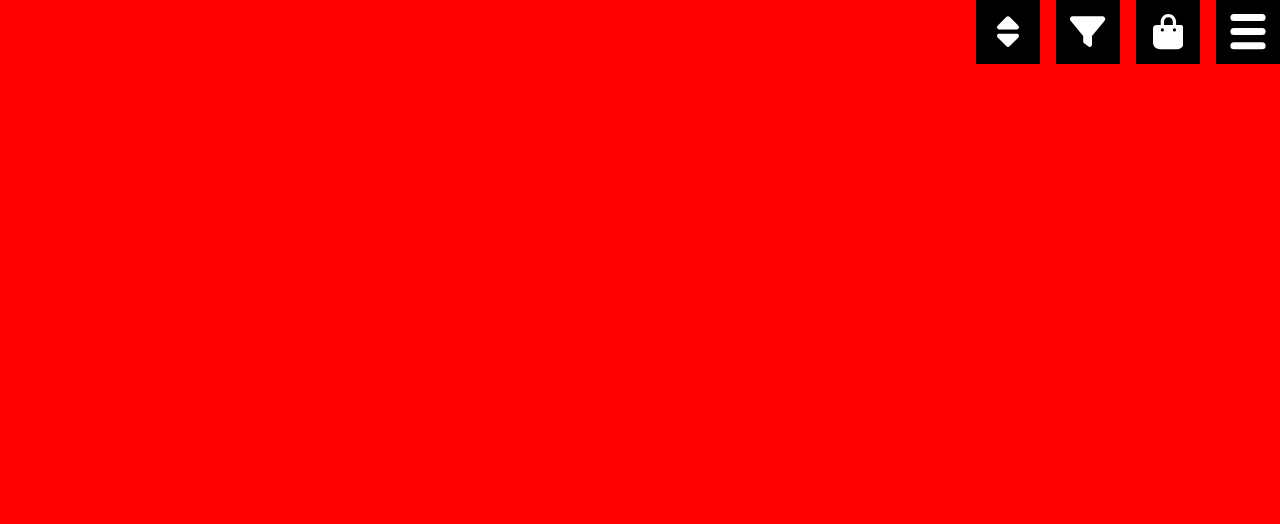
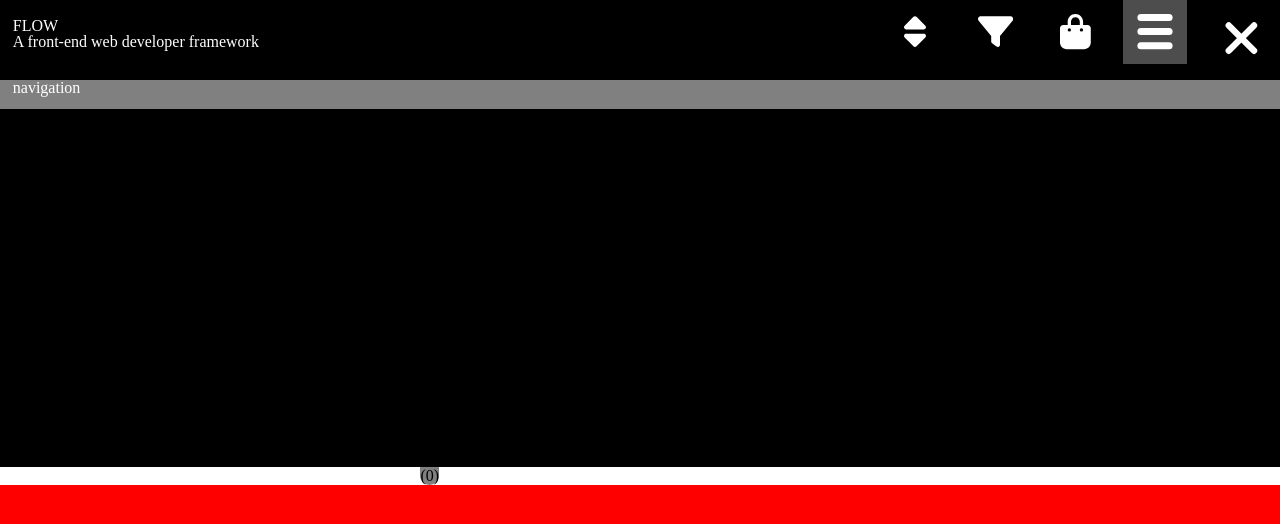
Before and after one commit to Driijko/flow-0.2, a Svelte app: page / in a window 1280 px wide. Shown: the top 524 px of the page. Built offline with nearby package versions, Linux system fonts and the light colour scheme.

Commit message:
Basic layout of SiteMenu.

```diff
--- a/src/components/1-site/AudioBkg.svelte
+++ b/src/components/1-site/AudioBkg.svelte
@@ -8,7 +8,7 @@
   // ELEMENT REFERENCE -----------------------------------
   let audioBkgElement;
 
-  // STATE ------------------------------------------
+  // LOCAL STATE ------------------------------------------
   let playlistMode = false;
   let ended = false;
 
@@ -55,6 +55,7 @@
 
 </script>
 
+<!-- MARKUP //////////////////////////////////////////////// -->
 <audio bind:this={audioBkgElement} src={$audioBkgTrack.path}
   bind:paused={$audioBkgPaused} loop={$audioBkgLoop}
   bind:currentTime={$audioBkgCurrentTime}
--- a/src/components/1-site/interface/InterfaceModal.svelte
+++ b/src/components/1-site/interface/InterfaceModal.svelte
@@ -24,9 +24,6 @@
 
 <!-- STYLES ////////////////////////////////////////////////////// -->
 <style>
-dialog {
-  border: 4px solid yellow;
-}
 dialog.mobile {
   height: calc((100 - var(--thm)) * 1%);
   width: 100%;
--- a/src/components/1-site/interface/site-menu/SiteMenu.svelte
+++ b/src/components/1-site/interface/site-menu/SiteMenu.svelte
@@ -9,7 +9,7 @@
 </script>
 
 <!-- MARKUP //////////////////////////////////////////////////////////// -->
-<div class="site-menu"
+<div class="site-menu fill"
   class:portrait={$breakpoint !== "small-desktop"}
   class:landscape={$breakpoint === "small-desktop"}
 >
@@ -28,15 +28,85 @@
 
 <!-- STYLES //////////////////////////////////////////// -->
 <style>
+/* GENERAL ----------------------------------------------- */
+header {
+  height: 10%;
+  padding: 0% 0% 1% 1%;
+  background-color: black;
+  color: white;
+  display: flex;
+  flex-direction: column;
+  justify-content: center;
+}
+div :global(.site-menu-breadcrumbs) {
+  background-color: grey;
+  color: white;
+  padding: 0% 0% 1% 1%;
+  display: flex;
+  align-items: center;
+}
+div :global(.site-menu-tab) {
+  background-color: black;
+  border-color: grey;
+  border-style: solid;
+}
 div :global(.site-menu-tab-buttons) {
   width: 100%;
-  background-color: blue;
+  background-color: white;
   display: flex;
   justify-content: space-between;
   color: black;
 }
+div :global(.site-menu-tab-buttons li) {
+  height: 100%;
+}
 div :global(.site-menu-tab-buttons button) {
-  background-color: yellow;
-  width: 10vw;
+  height: 90%;
+  width: 100%;
+  border-radius: 0 0 50% 50%;
+  background-color: grey;
+}
+div :global(.site-menu-tab-buttons button.highlight) {
+  background-color: red;
+}
+
+/* PORTRAIT ------------------------------------------------- */
+.site-menu.portrait header {
+  display: flex;
+  flex-direction: column;
+  justify-content: center;
+  gap: calc(var(--ih)/100);
+}
+.site-menu.portrait h1 {
+  font-size: calc(var(--iw)/18);
+}
+.site-menu.portrait h2 {
+  font-size: calc(var(--iw)/25);
+}
+.site-menu.portrait :global(.site-menu-breadcrumbs) {
+  height: 3.6%;
+  font-size: calc(var(--iw)/19.3);
+  padding-top: calc(var(--iw)/150);
+}
+.site-menu.portrait :global(.site-menu-tab) {
+  border-width: calc(var(--iw)/70);
+}
+.site-menu.portrait :global(.site-menu-tab-container) {
+  height: 75%;
+}
+.site-menu.portrait :global(.site-menu-tab-buttons) {
+  height: 11.4%;
+}
+.site-menu.portrait :global(.site-menu-tab-buttons li) {
+  width: 20%;
+}
+.site-menu.portrait :global(.site-menu-tab-buttons button) {
+  height: 70%;
+  max-height: 60px;
+  padding-bottom: 5%;
+}
+.site-menu.portrait :global(.site-menu-tab-buttons button svg) {
+  width: 35%;
+  max-width: 60px;
 }
 </style>
--- a/src/components/1-site/interface/site-menu/tab-system/SiteMenuTabButton.svelte
+++ b/src/components/1-site/interface/site-menu/tab-system/SiteMenuTabButton.svelte
@@ -1,7 +1,9 @@
 <!-- SCRIPTS //////////////////////////////////////////////// -->
 <script>
   // IMPORTS ---------------------------------------
-  import { siteMenuCurrentTab, siteMenuNewTab } from "../../../../../dynamic/siteMenuTabs";
+  import { siteMenuCurrentTab, siteMenuNewTab }
+  from "../../../../../dynamic/siteMenuTabs";
+
   // PROPS -------------------------------------------
   export let tabName = "";
 
--- a/src/dynamic/modals.js
+++ b/src/dynamic/modals.js
@@ -1,7 +1,7 @@
 import { writable, get } from "svelte/store";
 
 // STATE ---------------------------------
-export const interfaceModal = writable(false);
+export const interfaceModal = writable(true);
 
 // MAP ------------------------------------
 const map = {
```
Also changed, not shown: src/components/4-structures/audio-bkg/AudioBkgPlaylist.svelte (+5 -5 lines).
